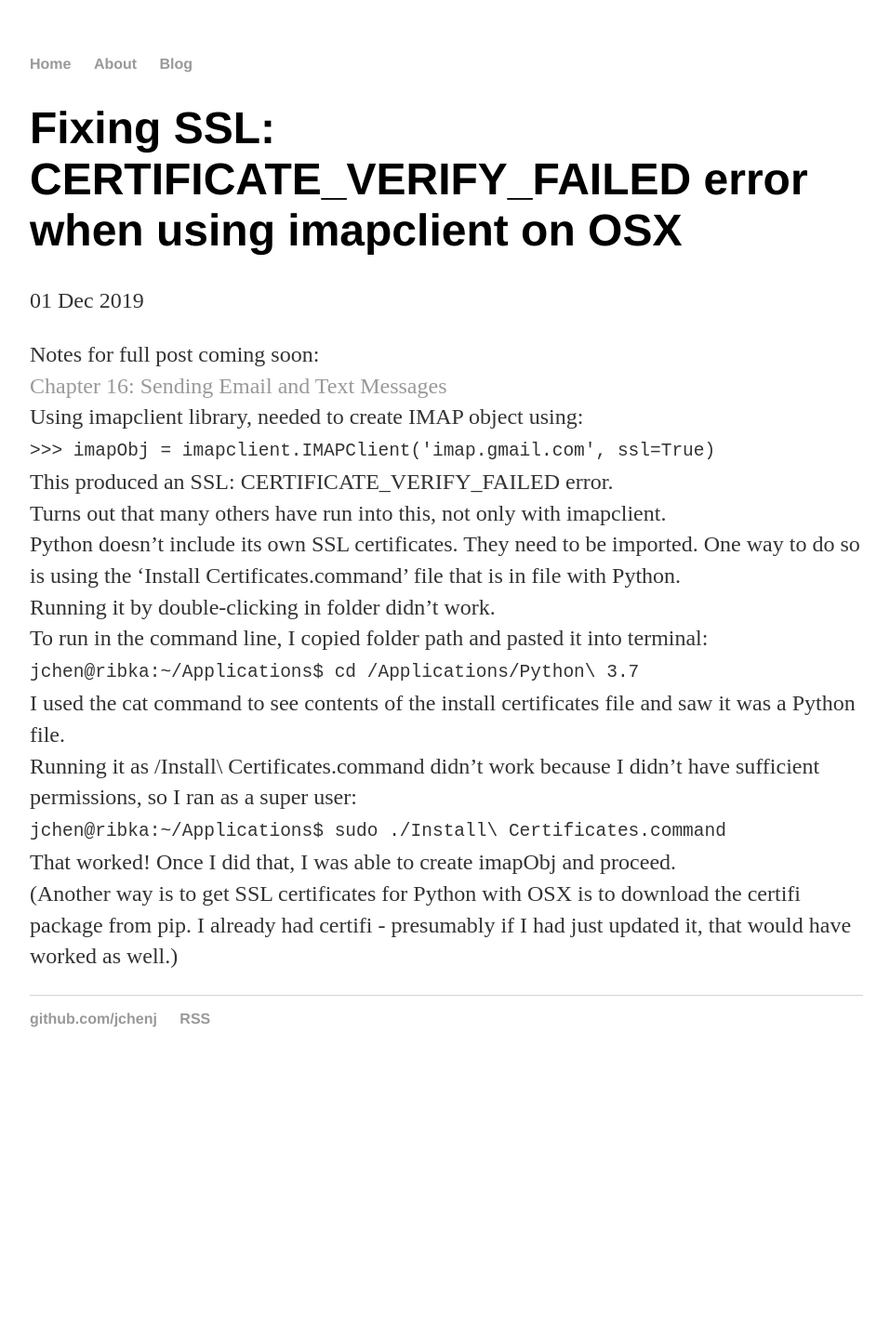
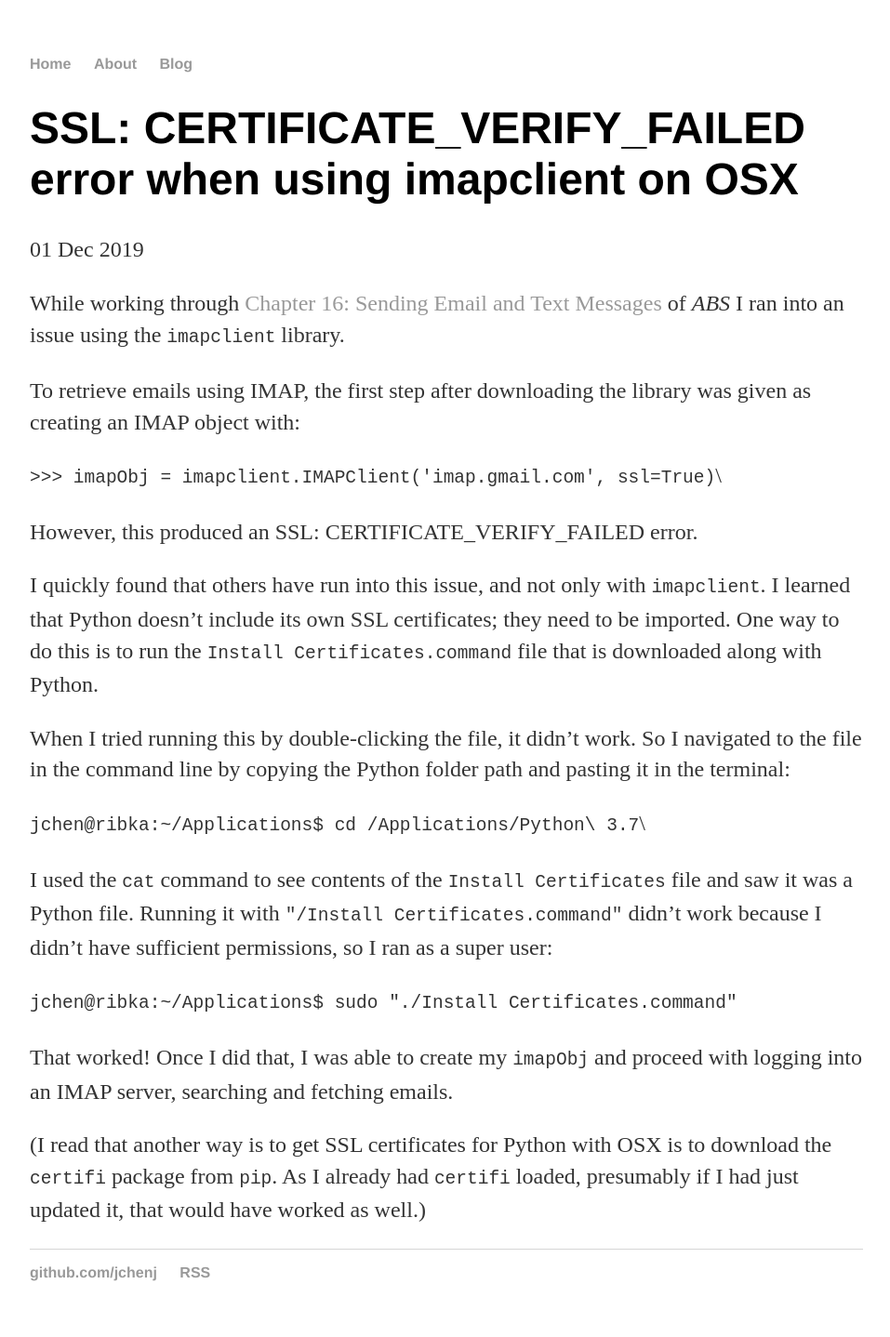
Before and after one commit to jchenj/jchenj.github.io, a Jekyll site: the page built from _posts/2019-12-01-SSL-certificate-verify-failed-python-osx.md, in a window 1280 px wide. Shown: the whole page at 93% size, without its empty margins (160-1117 px from the left). Built offline with Jekyll 4.4.1, drawn with Linux system fonts in a browser that asks for light colours; before the commit the page ends 1165 px from its top, so only the background shows below that.

Commit message:
Update 2019-12-01-SSL-certificate-verify-failed-python-osx.md

```diff
--- a/_posts/2019-12-01-SSL-certificate-verify-failed-python-osx.md
+++ b/_posts/2019-12-01-SSL-certificate-verify-failed-python-osx.md
@@ -1,21 +1,27 @@
 ---
 layout: post
-title: "Fixing SSL: CERTIFICATE_VERIFY_FAILED error when using imapclient on OSX"
+title: "SSL: CERTIFICATE_VERIFY_FAILED error when using imapclient on OSX"
 date: 2019-12-01
 ---
 
-Notes for full post coming soon: <br>
-[Chapter 16: Sending Email and Text Messages](https://automatetheboringstuff.com/chapter16/)<br>
-Using imapclient library, needed to create IMAP object using:<br>
-`>>> imapObj = imapclient.IMAPClient('imap.gmail.com', ssl=True)`<br>
-This produced an SSL: CERTIFICATE_VERIFY_FAILED error.<br>
-Turns out that many others have run into this, not only with imapclient. <br>
-Python doesn't include its own SSL certificates. They need to be imported. One way to do so is using the 'Install Certificates.command' file that is in file with Python.<br>
-Running it by double-clicking in folder didn't work. <br>
-To run in the command line, I copied folder path and pasted it into terminal:<br>
-`jchen@ribka:~/Applications$ cd /Applications/Python\ 3.7`<br>
-I used the cat command to see contents of the install certificates file and saw it was a Python file.<br>
-Running it as /Install\ Certificates.command didn't work because I didn't have sufficient permissions, so I ran as a super user:<br>
-`jchen@ribka:~/Applications$ sudo ./Install\ Certificates.command`<br>
-That worked! Once I did that, I was able to create imapObj and proceed. <br>
-(Another way is to get SSL certificates for Python with OSX is to download the certifi package from pip. I already had certifi - presumably if I had just updated it, that would have worked as well.)
+While working through [Chapter 16: Sending Email and Text Messages](https://automatetheboringstuff.com/chapter16/) of *ABS* I ran into an issue using the `imapclient` library.
+
+To retrieve emails using IMAP, the first step after downloading the library was given as creating an IMAP object with:
+
+`>>> imapObj = imapclient.IMAPClient('imap.gmail.com', ssl=True)`\\
+
+However, this produced an SSL: CERTIFICATE_VERIFY_FAILED error.
+
+I quickly found that others have run into this issue, and not only with `imapclient`. I learned that Python doesn't include its own SSL certificates; they need to be imported. One way to do this is to run the `Install Certificates.command` file that is downloaded along with Python.
+
+When I tried running this by double-clicking the file, it didn't work. So I navigated to the file in the command line by copying the Python folder path and pasting it in the terminal:
+
+`jchen@ribka:~/Applications$ cd /Applications/Python\ 3.7`\\
+
+I used the `cat` command to see contents of the `Install Certificates` file and saw it was a Python file. Running it with `"/Install Certificates.command"` didn't work because I didn't have sufficient permissions, so I ran as a super user:
+
+`jchen@ribka:~/Applications$ sudo "./Install Certificates.command"`
+
+That worked! Once I did that, I was able to create my `imapObj` and proceed with logging into an IMAP server, searching and fetching emails.
+
+(I read that another way is to get SSL certificates for Python with OSX is to download the `certifi` package from `pip`. As I already had `certifi` loaded, presumably if I had just updated it, that would have worked as well.)
```
